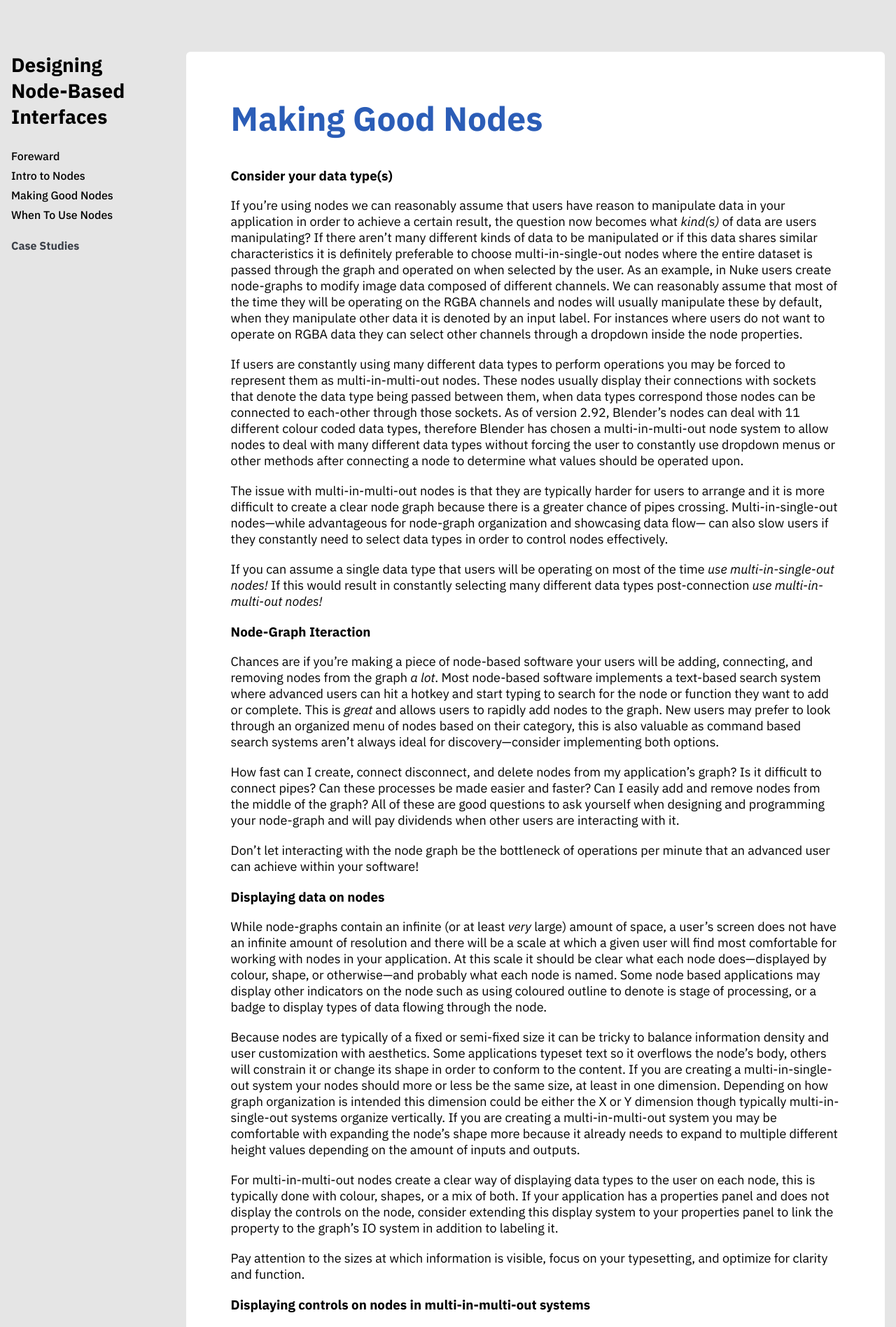
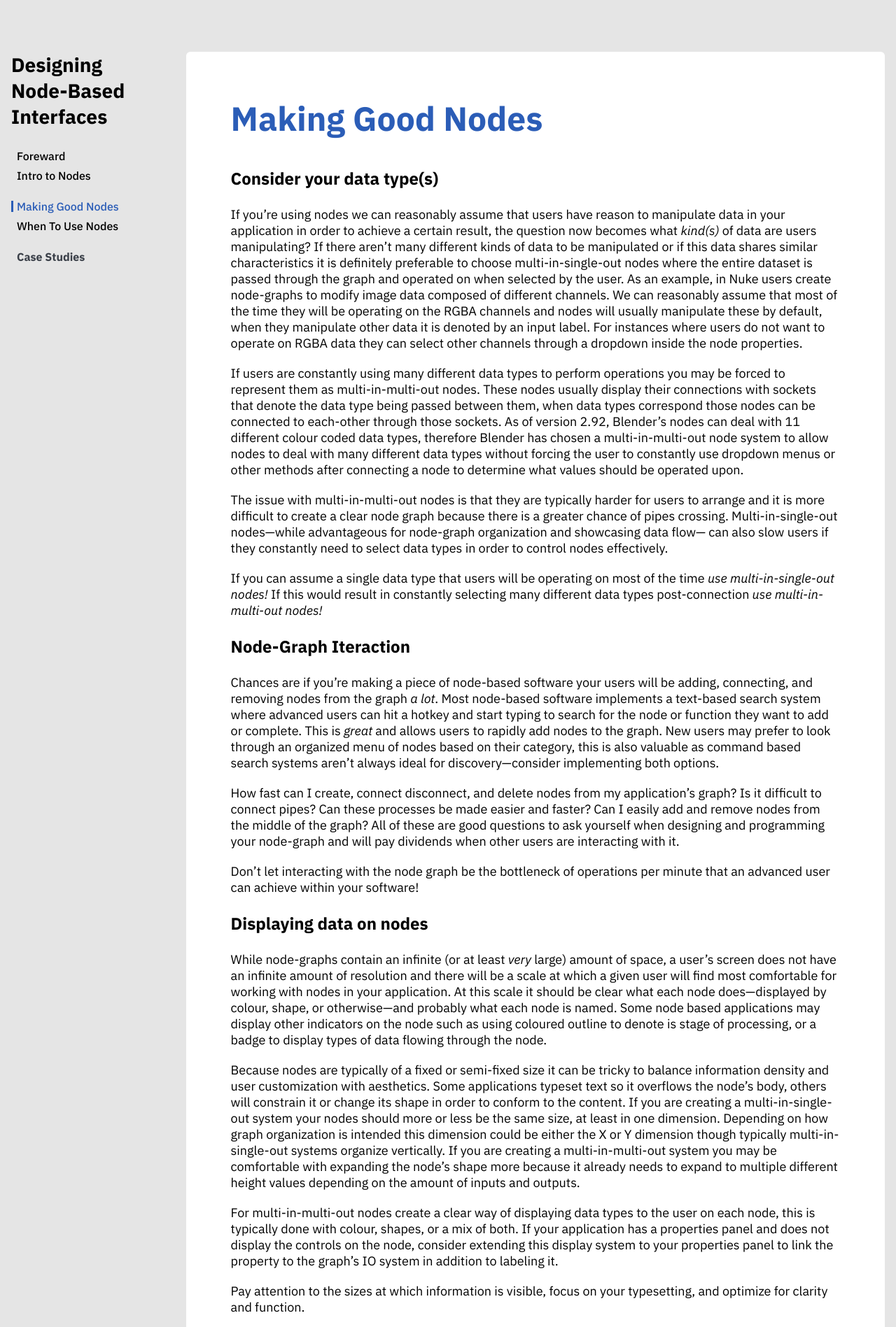
Before and after one commit to Shrinks99/node-based-interfaces, a Jekyll site: the page built from _collections/_sections/making-good-nodes.md, in a window 1280 px wide. Shown: the top 1897 px of the page at 70% size. Built offline with Jekyll 4.4.1, drawn with Linux system fonts in a browser that asks for light colours.

Commit message:
Better navigation with page highlighting

```diff
--- a/_includes/nav.html
+++ b/_includes/nav.html
@@ -5,15 +5,24 @@
     </a>
     <ol>
       {% for sections in site.sections %}
+      {% if page.url == sections.url %}
+      <li>
+        <a class="nav-link-selected" href="{{ site.baseurl }}{{ sections.url }}">{{ sections.title }}</a>
+      </li>
+      {% endif %}
+      {% if page.url != sections.url %}
       <li>
         <a href="{{ site.baseurl }}{{ sections.url }}">{{ sections.title }}</a>
       </li>
+      {% endif %}
       {% endfor %}
       <li class="nav-category">Case Studies</li>
       {% for casestudies in site.casestudies %}
+      {% if page.url == casestudies.url %}
       <li>
-        <a class="nav-casestudy-link" href="{{ base }}{{ casestudies.url }}">↳{{ casestudies.title }}</a>
+        <a class="nav-casestudy-link" href="{{ site.baseurl }}{{ casestudies.url }}">↳{{ casestudies.title }}</a>
       </li>
+      {% endif %}
       {% endfor %}
     </ol>
   </div>
--- a/_sass/_content.scss
+++ b/_sass/_content.scss
@@ -41,6 +41,10 @@
     font-size: 3rem;
   }
 
+  h3 {
+    font-size: 1.5rem;
+  }
+
   p {
     font-size: 1.125rem;
     margin-top: 0;
--- a/_sass/_nav.scss
+++ b/_sass/_nav.scss
@@ -22,6 +22,7 @@
 
   li {
     padding-bottom: 0.5rem;
+    padding-left: 0.5rem;
   }
 
   a {
@@ -41,3 +42,20 @@
   margin-top: 1rem;
   color: $darkgrey;
 }
+
+.nav-link-selected::before {
+  display: block;
+  content: "";
+  position: relative;
+  background-color: $hwblue;
+  width: 0.188rem;
+  height: 1rem;
+  top: 1.15rem;
+  right: 0.5rem;
+}
+
+.nav-link-selected {
+  display: inline-block;
+  position: relative;
+  color: $hwblue !important;
+}
```
